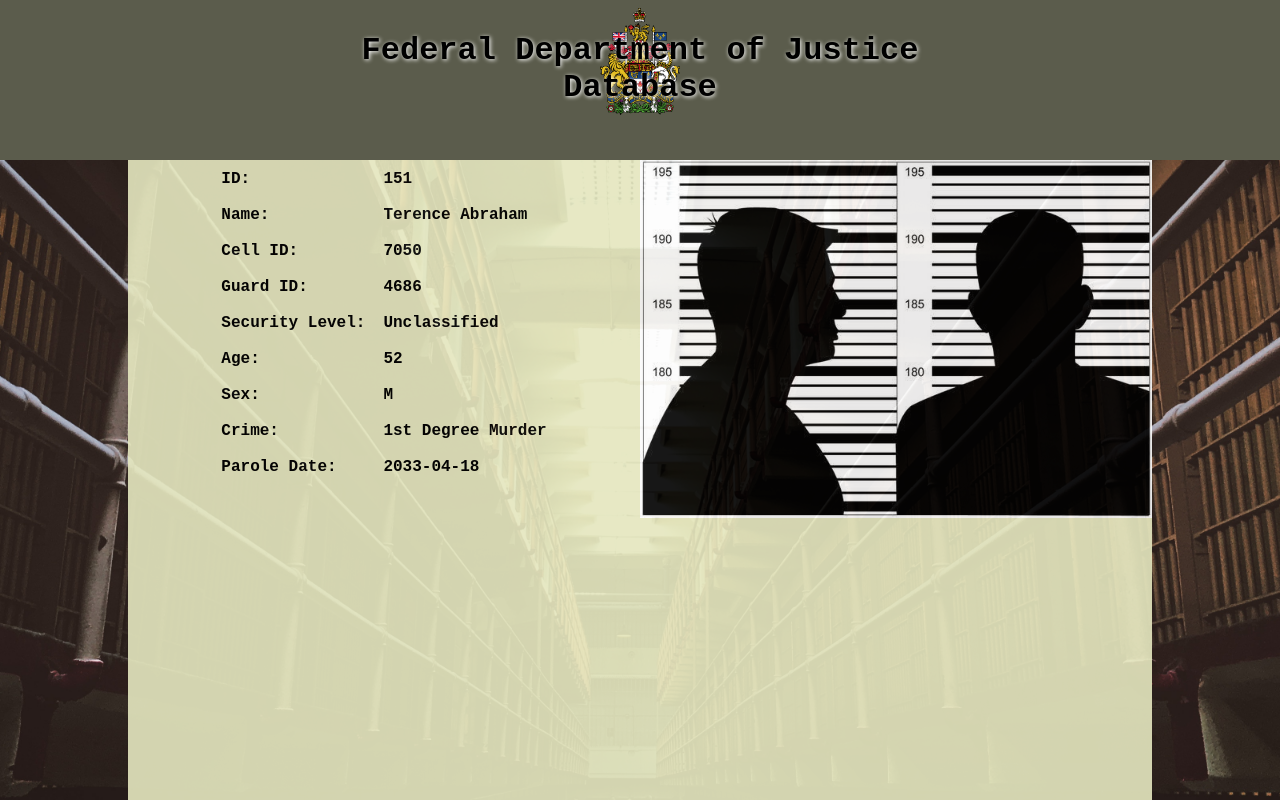
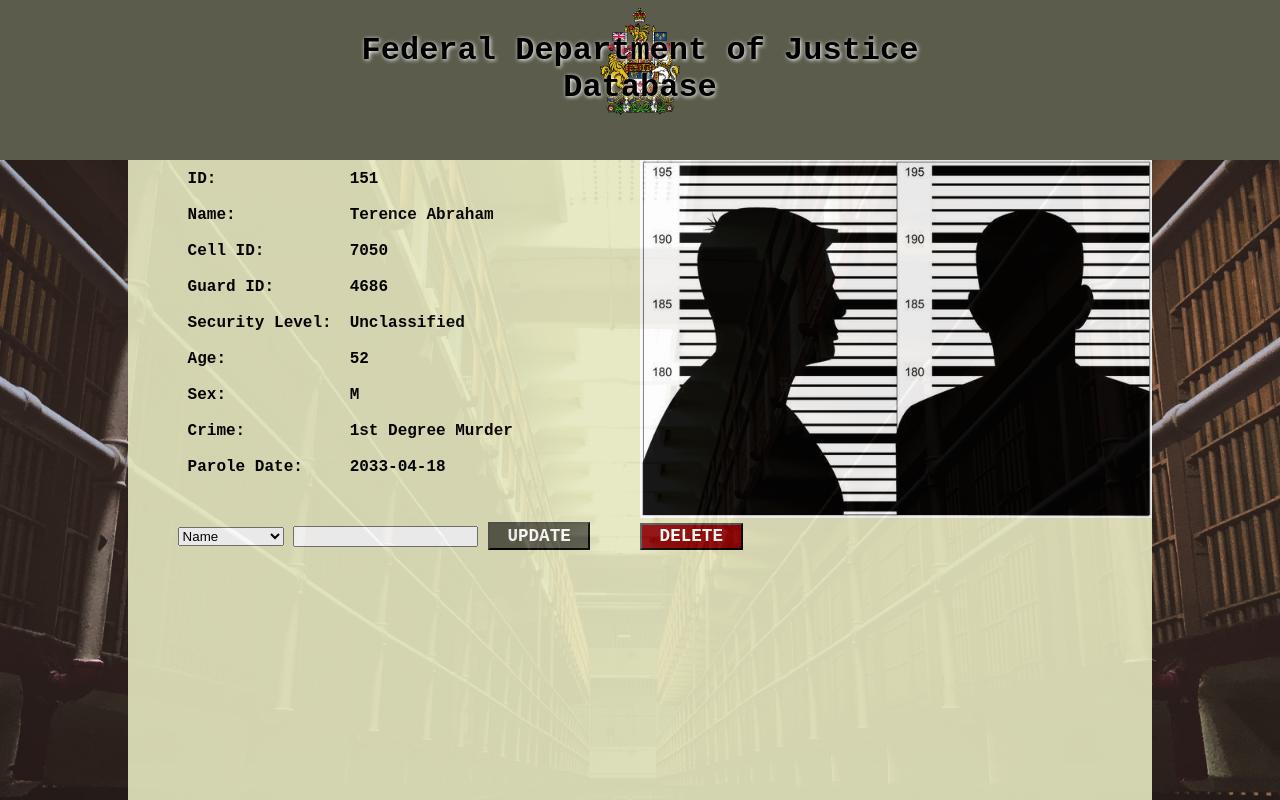
Before and after one commit to k-herm/2221_Proj, a PHP site: page /Guard/inmateProfile.php?id=151 in a window 1280 px wide. Run offline with PHP 8.4, Linux system fonts and the light colour scheme; data comes from the database, SQL or seed files in the repository.

Commit message:
Update, delete inmate profile

```diff
--- a/Administrator/VisitorsSQL.php
+++ b/Administrator/VisitorsSQL.php
@@ -11,8 +11,6 @@
 
 		//put stats code here..
 
-<<<<<<< HEAD
-=======
 	//construct query, In the Query vv means visits verb
 	$query = "SELECT v.Visitor_ID, v.Name as visitorName, i.Name as InmateName, vv.Relationship, vl.Date, vl.Time_in, vl.Time_out
 	          FROM inmate i, visitor v, visitor_logs vl, visits vv
@@ -20,7 +18,6 @@
 	                                                (i.name = '$InmateName' OR i.Inmate_ID = '$InmateID'
 	                                                OR v.Visitor_ID = '$VisitorID' OR v.name = '$VisitorName')";
 	$result = $conn->query($query);
->>>>>>> 15ef6617836353778fc42c828ed3b17e145f3fd5
 
 
 
--- a/Guard/inmateProfile.php
+++ b/Guard/inmateProfile.php
@@ -36,10 +36,58 @@
                 }
             ?>
                 </table>
+                <br><br>
+                <form action="#" method="post">
+                    <select name="attributeList">
+                        <option value="Name">Name</option>
+                        <option value="Cell_ID">Cell ID</option>
+                        <option value="Employee_ID">Guard ID</option>
+                        <option value="Security_Level">Security Level</option>
+                        <option value="Age">Age</option>
+                        <option value="Sex">Sex</option>
+                        <option value="Crime">Crime</option>
+                        <option value="Parole_Date">Parole Date</option>
+                    </select>
+                    <input type="text" name="updateField">
+                    <input id="updateButton" name="update" type="submit" value="UPDATE">
+                </form>
+
             </div>
-            <img id="profilePic" src="./Img/criminalProfile.jpg" alt="">
+            <!-- Image used from jolawoffice.com -->
+            <div class="right">
+                <img id="profilePic" src="./Img/criminalProfile.jpg" alt="">
+                <form action="#" method="post">
+                    <input id="deleteButton" name="delete" type="submit" value="DELETE">
+                </form>
+            </div>
         </div>
     </main>
 
 </body>
 </html>
+
+<?php
+	require_once '../helperFunctions.php';
+	$conn = connectToDatabase();
+	if($conn->connect_error){
+		die("Connection failed: ". $conn->connect_error);
+		}
+
+	if(isset($_POST['update'])) {
+		$attribute = $_POST['attributeList'];
+        $newInfo = $_POST['updateField'];
+
+		$query = "UPDATE inmate SET $attribute = '$newInfo' WHERE Inmate_ID = $id";
+        $result = $conn->query($query);
+
+        $loc = "Location: ./inmateProfile.php?login&id=$id";
+        header($loc);
+    }
+    if(isset($_POST['delete'])) {
+        $query = "DELETE FROM inmate WHERE Inmate_ID = $id";
+        $result = $conn->query($query);
+
+	    header('Location: ./guard.php?login');
+    }
+	clearConnection($conn);
+?>
--- a/SQL/Create.sql
+++ b/SQL/Create.sql
@@ -63,6 +63,7 @@
 	PRIMARY KEY (session_ID),
     FOREIGN KEY (Inmate_ID) references Inmate(Inmate_ID)
             ON UPDATE CASCADE
+            ON DELETE CASCADE
 );
 
 CREATE TABLE Visitor (
--- a/index.php
+++ b/index.php
@@ -45,7 +45,7 @@
 			$query = "SELECT Login_pass, Username FROM guard_login WHERE Login_pass = $password AND Username = '$username'";
 			$result = $conn->query($query);
 			if($result->num_rows == 1)
-			header('Location: ./Guard/guard.php?login');
+			    header('Location: ./Guard/guard.php?login');
 			else{
 				echo "<font color='red'>INCORRECT LOGIN INFORMATION";
 			}
--- a/style.css
+++ b/style.css
@@ -1,7 +1,7 @@
 body {
     background-image: url("./Img/tyler-rutherford-1142553-unsplash.jpg");
     background-size: cover;
-    background-repeat: no-repeat;
+    background-repeat: repeat;
     background-position: center;
 
     display: grid;
@@ -138,7 +138,7 @@
     display: none;
 }
 #cSearchButton { padding: 0.5em 1em; }
-input[type="button"], button {
+input[type="button"], button, #updateButton, #deleteButton {
     grid-column: 2 / -1;
     font-size: 1.1em;
     padding: 0.2em;
@@ -172,12 +172,12 @@
 }
 .inmateInfo > table > tbody > tr > td, td, th{
     padding: 0.5em;
-    /* font-size: 1.1em; */
 }
 .inmateInfo > table {
     border: none;
 }
-
+#deleteButton { background-color: darkred; }
+#updateButton, #deleteButton { padding: 0.1em 1em; }
 table, th {
     border: 1px solid black;
 }
--- a/templates/header.php
+++ b/templates/header.php
@@ -1,4 +1,5 @@
 <header>
+    <!-- Image used from Wikipedia.org -->
     <img src='./Img/coatofarms.png' alt='' class='coatOfArms'>
     <h1>Federal Department of Justice</h1>
     <h1>Database</h1>
```
Also changed, not shown: 2 other files.
